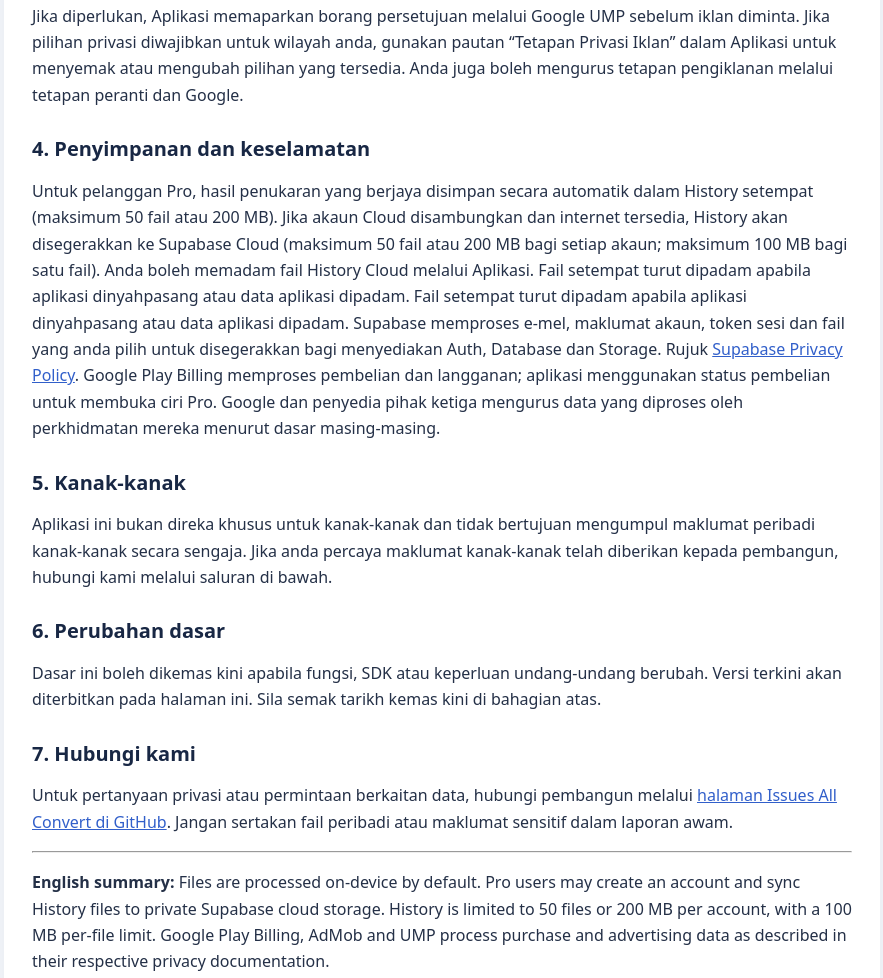
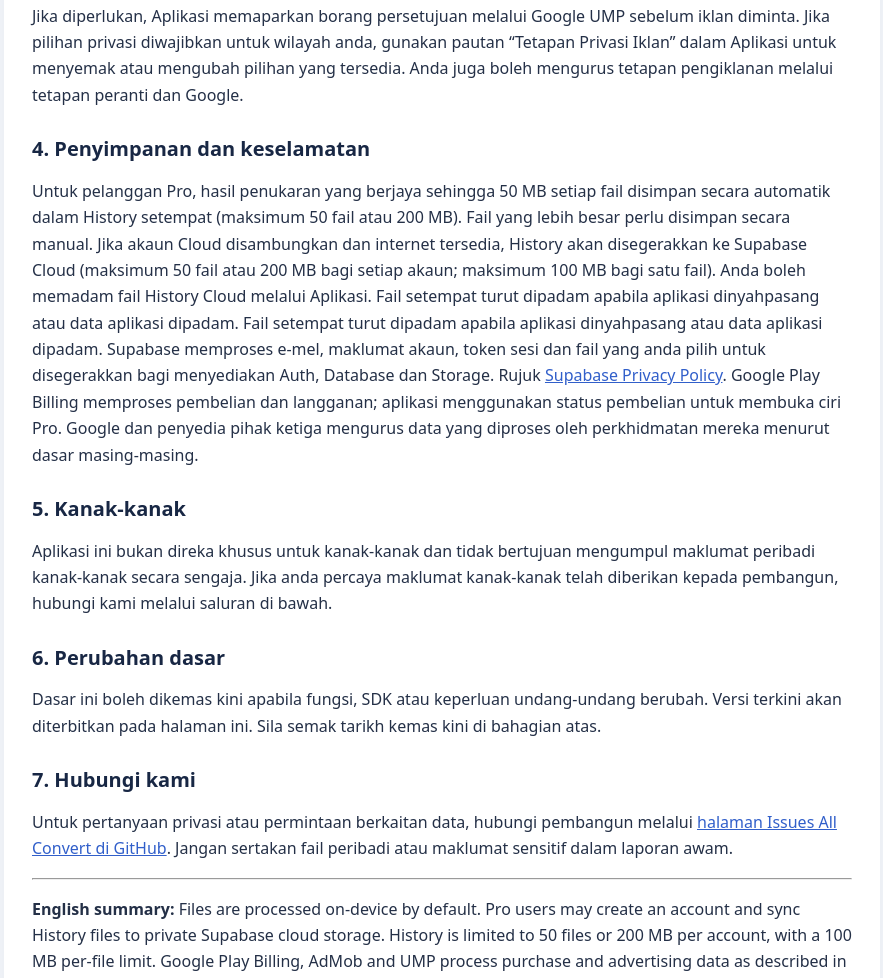
Before and after one commit to EarnPlayApps/All-Convert-Admob, a plain HTML site: page allconvert_native/app/src/main/assets/privacy_policy.html in a window 1280 px wide. Shown: the part 866-1844 px from the top of the page, without its empty margins (198-1081 px from the left). Drawn offline with Linux system fonts and the light colour scheme.

Commit message:
Disclose automatic local History per-file size limit

```diff
--- a/allconvert_native/app/src/main/assets/privacy_policy.html
+++ b/allconvert_native/app/src/main/assets/privacy_policy.html
@@ -6,7 +6,7 @@
 <h2>1. Pemprosesan fail</h2><p>Fail yang anda pilih diproses oleh Aplikasi pada peranti anda. Fungsi penukaran biasa tidak menghantar fail kepada pembangun. Jika anda melanggan Pro dan memilih untuk menggunakan History Cloud, anda boleh mendaftar atau log masuk menggunakan e-mel dan kata laluan. Apabila penukaran berjaya, fail hasil akan disimpan secara automatik dalam History Pro pada peranti. Jika anda log masuk ke akaun Cloud dan mempunyai sambungan internet, fail History tersebut akan disegerakkan ke Supabase Storage dalam bucket peribadi dan metadata fail disimpan dalam pangkalan data Supabase. Dasar akses mengehadkan rekod dan fail kepada akaun yang sama. Jika anda memilih Share, Open With atau aplikasi pihak ketiga, fail akan diserahkan kepada aplikasi atau perkhidmatan yang anda pilih.</p>
 <h2>2. Iklan dan penyedia pihak ketiga</h2><p>Aplikasi menggunakan Google AdMob untuk memaparkan iklan dan Google User Messaging Platform (UMP) untuk mengurus mesej persetujuan serta pilihan privasi yang berkenaan. SDK iklan Google boleh mengumpul atau memproses maklumat seperti alamat IP, pengecam peranti atau pengiklanan, maklumat interaksi iklan, diagnostik dan data penggunaan yang diperlukan untuk penyampaian iklan, pengukuran, keselamatan serta pencegahan penipuan. Jenis pemprosesan bergantung pada tetapan peranti, wilayah dan pilihan persetujuan anda.</p><p>Google mengendalikan maklumat tersebut mengikut dasar dan terma privasinya sendiri: <a href="https://policies.google.com/privacy">Google Privacy Policy</a> dan <a href="https://policies.google.com/technologies/partner-sites">How Google uses information from sites or apps that use its services</a>.</p>
 <h2>3. Persetujuan dan pilihan privasi</h2><p>Jika diperlukan, Aplikasi memaparkan borang persetujuan melalui Google UMP sebelum iklan diminta. Jika pilihan privasi diwajibkan untuk wilayah anda, gunakan pautan “Tetapan Privasi Iklan” dalam Aplikasi untuk menyemak atau mengubah pilihan yang tersedia. Anda juga boleh mengurus tetapan pengiklanan melalui tetapan peranti dan Google.</p>
-<h2>4. Penyimpanan dan keselamatan</h2><p>Untuk pelanggan Pro, hasil penukaran yang berjaya disimpan secara automatik dalam History setempat (maksimum 50 fail atau 200 MB). Jika akaun Cloud disambungkan dan internet tersedia, History akan disegerakkan ke Supabase Cloud (maksimum 50 fail atau 200 MB bagi setiap akaun; maksimum 100 MB bagi satu fail). Anda boleh memadam fail History Cloud melalui Aplikasi. Fail setempat turut dipadam apabila aplikasi dinyahpasang atau data aplikasi dipadam. Fail setempat turut dipadam apabila aplikasi dinyahpasang atau data aplikasi dipadam. Supabase memproses e-mel, maklumat akaun, token sesi dan fail yang anda pilih untuk disegerakkan bagi menyediakan Auth, Database dan Storage. Rujuk <a href="https://supabase.com/privacy">Supabase Privacy Policy</a>. Google Play Billing memproses pembelian dan langganan; aplikasi menggunakan status pembelian untuk membuka ciri Pro. Google dan penyedia pihak ketiga mengurus data yang diproses oleh perkhidmatan mereka menurut dasar masing-masing.</p>
+<h2>4. Penyimpanan dan keselamatan</h2><p>Untuk pelanggan Pro, hasil penukaran yang berjaya sehingga 50 MB setiap fail disimpan secara automatik dalam History setempat (maksimum 50 fail atau 200 MB). Fail yang lebih besar perlu disimpan secara manual. Jika akaun Cloud disambungkan dan internet tersedia, History akan disegerakkan ke Supabase Cloud (maksimum 50 fail atau 200 MB bagi setiap akaun; maksimum 100 MB bagi satu fail). Anda boleh memadam fail History Cloud melalui Aplikasi. Fail setempat turut dipadam apabila aplikasi dinyahpasang atau data aplikasi dipadam. Fail setempat turut dipadam apabila aplikasi dinyahpasang atau data aplikasi dipadam. Supabase memproses e-mel, maklumat akaun, token sesi dan fail yang anda pilih untuk disegerakkan bagi menyediakan Auth, Database dan Storage. Rujuk <a href="https://supabase.com/privacy">Supabase Privacy Policy</a>. Google Play Billing memproses pembelian dan langganan; aplikasi menggunakan status pembelian untuk membuka ciri Pro. Google dan penyedia pihak ketiga mengurus data yang diproses oleh perkhidmatan mereka menurut dasar masing-masing.</p>
 <h2>5. Kanak-kanak</h2><p>Aplikasi ini bukan direka khusus untuk kanak-kanak dan tidak bertujuan mengumpul maklumat peribadi kanak-kanak secara sengaja. Jika anda percaya maklumat kanak-kanak telah diberikan kepada pembangun, hubungi kami melalui saluran di bawah.</p>
 <h2>6. Perubahan dasar</h2><p>Dasar ini boleh dikemas kini apabila fungsi, SDK atau keperluan undang-undang berubah. Versi terkini akan diterbitkan pada halaman ini. Sila semak tarikh kemas kini di bahagian atas.</p>
 <h2>7. Hubungi kami</h2><p>Untuk pertanyaan privasi atau permintaan berkaitan data, hubungi pembangun melalui <a href="https://github.com/EarnPlayApps/All-Convert-Admob/issues">halaman Issues All Convert di GitHub</a>. Jangan sertakan fail peribadi atau maklumat sensitif dalam laporan awam.</p>
```
